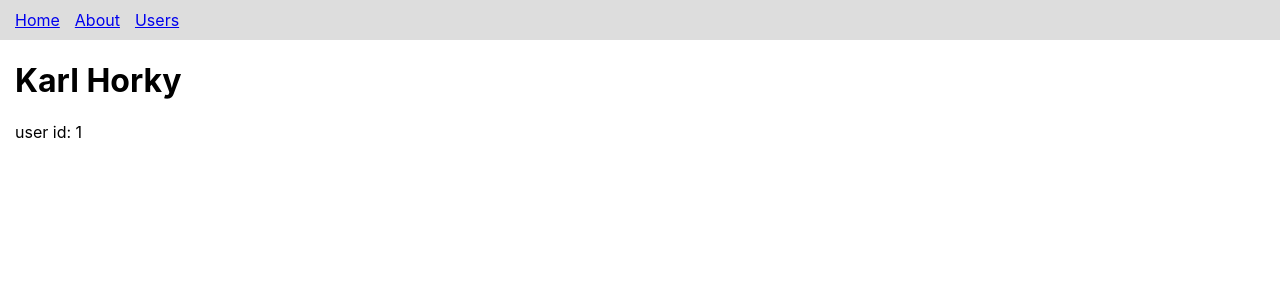
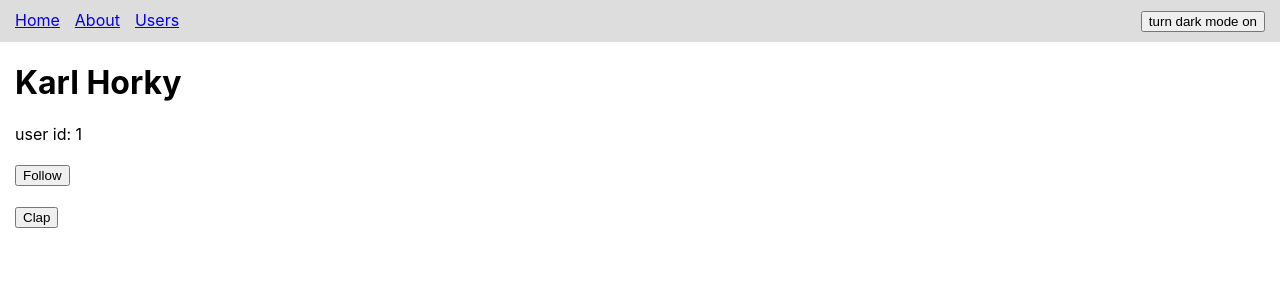
Before and after one commit to ValaA88/next-js-example-may-2021, a Next.js app: page /users/1 in a window 1280 px wide. Shown: the top 300 px of the page. Built offline with nearby package versions, Linux system fonts and the light colour scheme.

Commit message:
Add demo of local storage and cookies

```diff
--- a/components/Header.js
+++ b/components/Header.js
@@ -1,5 +1,10 @@
 import { css } from '@emotion/react';
 import Link from 'next/link';
+import { useEffect, useState } from 'react';
+import {
+  getLocalStorageValue,
+  setLocalStorageValue,
+} from '../util/localStorage';
 
 const headerStyles = css`
   display: flex;
@@ -10,11 +15,29 @@ const headerStyles = css`
   a + a {
     margin-left: 15px;
   }
+
+  > div + div {
+    margin-left: auto;
+  }
 `;
 
 export default function Header() {
+  const [darkMode, setDarkMode] = useState();
+
+  // Set initial value (for client-side way of
+  // dealing with "Text content did not match"
+  // error)
+  useEffect(() => {
+    setDarkMode(getLocalStorageValue('darkMode'));
+  }, []);
+
+  useEffect(() => {
+    setLocalStorageValue('darkMode', darkMode);
+  }, [darkMode]);
+
   return (
     <header css={headerStyles}>
+      <div>
         <Link href="/">
           <a>Home</a>
         </Link>
@@ -24,6 +47,12 @@ export default function Header() {
         <Link href="/users">
           <a>Users</a>
         </Link>
+      </div>
+      <div>
+        <button onClick={() => setDarkMode(!darkMode)}>
+          turn dark mode {darkMode ? 'off' : 'on'}
+        </button>
+      </div>
     </header>
   );
 }
--- a/package.json
+++ b/package.json
@@ -10,6 +10,7 @@
   "dependencies": {
     "@emotion/babel-plugin": "^11.3.0",
     "@emotion/react": "^11.4.0",
+    "js-cookie": "^2.2.1",
     "next": "10.2.3",
     "react": "17.0.2",
     "react-dom": "17.0.2"
--- a/pages/users/[userId].js
+++ b/pages/users/[userId].js
@@ -1,7 +1,16 @@
 import Head from 'next/head';
+import { useState } from 'react';
 import Layout from '../../components/Layout';
+import {
+  addClapByUserId,
+  parseCookieValue,
+  toggleFollowingUserByUserId,
+} from '../../util/cookies';
 
 export default function SingleUser(props) {
+  console.log('props', props);
+  const [following, setFollowing] = useState(props.following);
+
   return (
     <Layout>
       <Head>
@@ -14,6 +23,46 @@ export default function SingleUser(props) {
         {props.user.firstName} {props.user.lastName}
       </h1>
       <div>user id: {props.user.id}</div>
+      <br />
+      <button
+        onClick={() => {
+          // Avoid using the document.cookie
+          // API - it is built in a strange
+          // way and it's hard to use
+          //
+          // document.cookie = ''
+
+          // Instead, use the js-cookie library
+          // to set and get your cookies
+          setFollowing(toggleFollowingUserByUserId(props.user.id));
+        }}
+      >
+        {following.includes(props.user.id) ? 'Unfollow' : 'Follow'}
+      </button>
+      <br />
+      <br />
+      <button
+        onClick={() => {
+          // Avoid using the document.cookie
+          // API - it is built in a strange
+          // way and it's hard to use
+          //
+          // document.cookie = ''
+
+          // Instead, use the js-cookie library
+          // to set and get your cookies
+          addClapByUserId(props.user.id);
+        }}
+      >
+        Clap
+      </button>
+      {/*
+        This is not a complete example - the screen
+        does not get updated by React because we
+        have not updated any state or anything else
+        that will cause a re-render
+      */}
+      {props.claps.find((user) => user.id === props.user.id)?.claps}
     </Layout>
   );
 }
@@ -24,6 +73,8 @@ export async function getServerSideProps(context) {
   const userId = context.query.userId;
   console.log('userId', userId);
 
+  console.log('cookies', context.req.cookies);
+
   const { users } = await import('../../util/database');
 
   const user = users.find((u) => u.id === userId);
@@ -31,6 +82,9 @@ export async function getServerSideProps(context) {
   return {
     props: {
       user: user,
+      // Passing cookie values as props
+      following: parseCookieValue(context.req.cookies.following, []),
+      claps: parseCookieValue(context.req.cookies.claps, []),
     },
   };
 }
--- /dev/null
+++ b/util/cookies.js
@@ -0,0 +1,65 @@
+import cookies from 'js-cookie';
+
+export function getFollowingCookieValue() {
+  const cookieValue = cookies.getJSON('following');
+  return (
+    // Test if the cookie value is an array
+    Array.isArray(cookieValue)
+      ? // If it is, return the array value
+        cookieValue
+      : // If it's not, return an empty array
+        []
+  );
+}
+
+export function toggleFollowingUserByUserId(userId) {
+  const previousCookieValue = getFollowingCookieValue();
+
+  let newCookieValue;
+
+  if (previousCookieValue.includes(userId)) {
+    newCookieValue = previousCookieValue.filter((uid) => uid !== userId);
+  } else {
+    newCookieValue = [...previousCookieValue, userId];
+  }
+
+  cookies.set('following', newCookieValue);
+  return newCookieValue;
+}
+
+export function getClapsCookieValue() {
+  const cookieValue = cookies.getJSON('claps');
+  return (
+    // Test if the cookie value is an array
+    Array.isArray(cookieValue)
+      ? // If it is, return the array value
+        cookieValue
+      : // If it's not, return an empty array
+        []
+  );
+}
+
+export function addClapByUserId(userId) {
+  const newCookieValue = [...getClapsCookieValue()];
+
+  const clapUserInCookie = newCookieValue.find((user) => user.id === userId);
+
+  if (clapUserInCookie) {
+    clapUserInCookie.claps = clapUserInCookie.claps + 1;
+  } else {
+    newCookieValue.push({
+      id: userId,
+      claps: 0,
+    });
+  }
+
+  cookies.set('claps', newCookieValue);
+}
+
+export function parseCookieValue(value, defaultValue) {
+  try {
+    return JSON.parse(value);
+  } catch (err) {
+    return defaultValue;
+  }
+}
--- /dev/null
+++ b/util/localStorage.js
@@ -0,0 +1,23 @@
+// Helper functions to get a value from local
+// storage, based on a key
+export function getLocalStorageValue(key) {
+  try {
+    // Decode the value from the string that
+    // it is in, using a process called "parsing"
+    return JSON.parse(window.localStorage[key]);
+  } catch (err) {
+    // If the value does not exist or if
+    // we are on the server, return undefined
+    return undefined;
+  }
+}
+
+// Helper function to set a value in local storage,
+// based on a key and value
+export function setLocalStorageValue(key, value) {
+  // Check whether we are in the browser
+  if (typeof window !== 'undefined') {
+    // If we're in the browser, then stringify the value and set it in localStorage
+    window.localStorage[key] = JSON.stringify(value);
+  }
+}
```
Also changed, not shown: pages/easter-egg.js (+34 -0 lines), 1 other file (tests, documents, lock files or other folders). Lines whose indentation alone changed are shown as unchanged.
